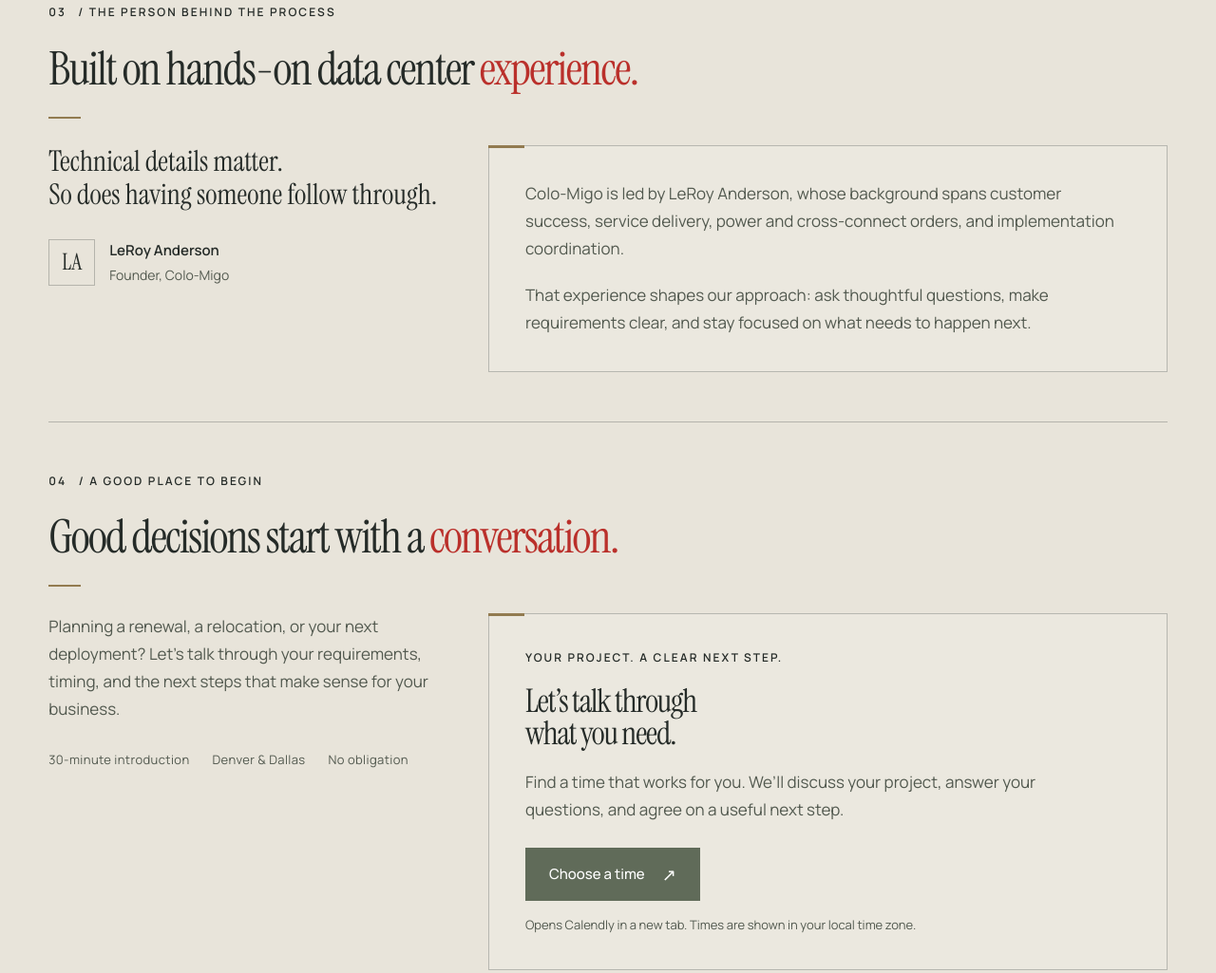
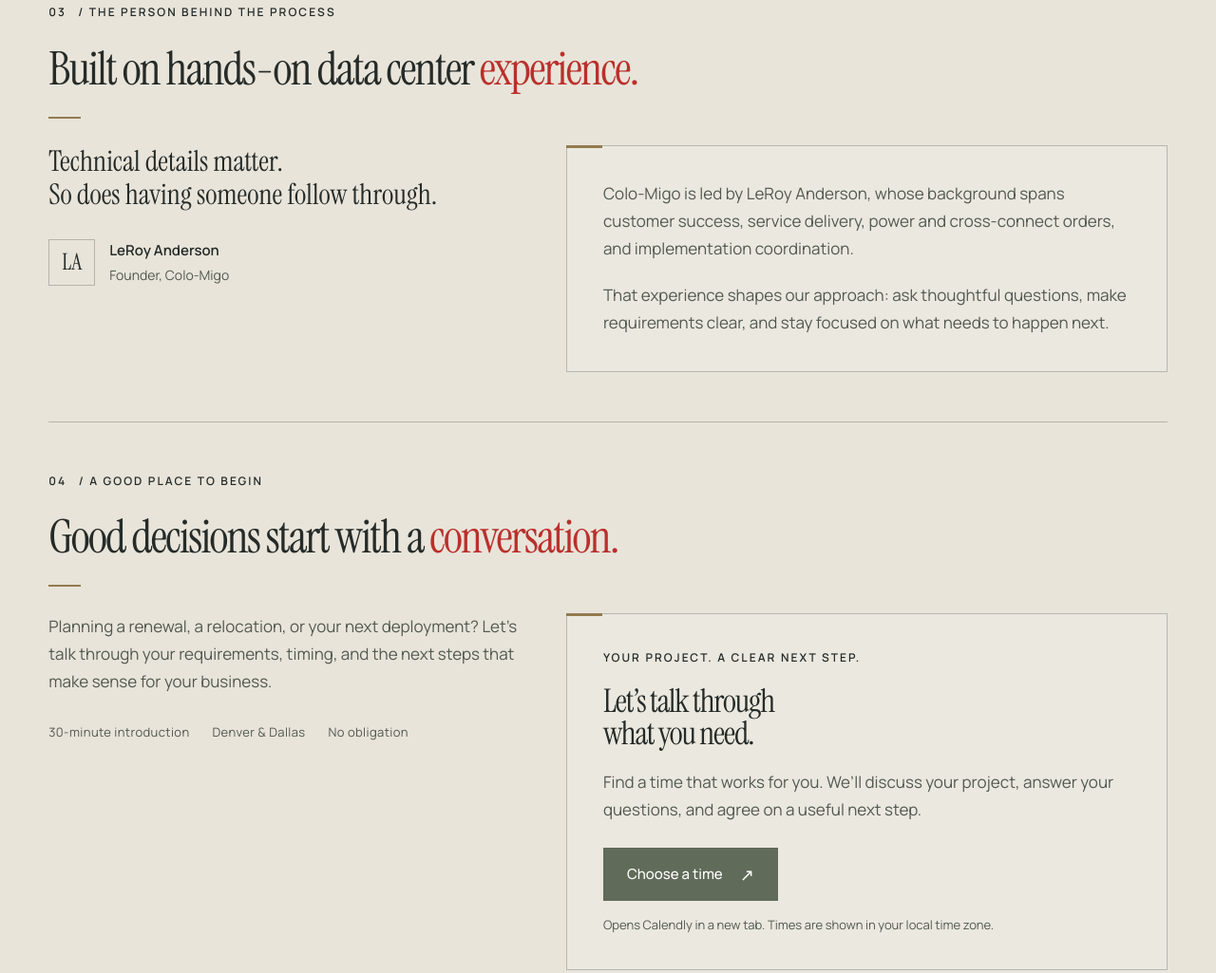
Before and after one commit to lerroyanderson-glitch/Colomigo, a plain HTML site: page index.html in a window 1280 px wide. Shown: the part 1958-2983 px from the top of the page at 95% size. Drawn offline with Linux system fonts and the light colour scheme.

Commit message:
Center and rebalance the about and contact section groups
Constrain headings and paired content rows in sections 03-05 to a shared 1400px width, center the groups, and reduce the gap between introductory text and cards. Preserve compact cards and mobile stacking.

Browser checks verified matched centering and no horizontal overflow on desktop, mobile and ultrawide screens.

```diff
--- a/assets/refinements.css
+++ b/assets/refinements.css
@@ -65,10 +65,6 @@
 .about { display: block; }
 .about h2 { max-width: none; }
 .about-copy {
-  display: grid;
-  grid-template-columns: minmax(0, .95fr) minmax(0, 1.65fr);
-  gap: clamp(32px, 4vw, 96px);
-  max-width: none;
   padding-top: 28px;
 }
 .about-copy .lead { font-size: clamp(30px, 1.5vw, 40px); max-width: 32ch; }
@@ -76,14 +72,17 @@
 .about-story p + p { margin-top: 20px; }
 .founder strong { font-size: 15px; }
 .founder div > span { font-size: 14px; }
-.about, .contact-grid { gap: clamp(40px, 6vw, 105px); }
 
 .scheduling { display: block; }
-.scheduling-content, .contact-grid {
+.about-copy, .scheduling-content, .contact-grid {
   display: grid;
-  grid-template-columns: minmax(0, .95fr) minmax(0, 1.65fr);
-  gap: clamp(32px, 4vw, 96px);
+  grid-template-columns: minmax(0, .8fr) minmax(0, 1fr);
+  gap: clamp(28px, 3vw, 56px);
+  width: 100%;
+  max-width: 1400px;
+  margin-inline: auto;
 }
+.section-heading { width: 100%; max-width: 1400px; margin-inline: auto; }
 .section-content { padding-top: 28px; }
 .section-heading h2 { margin: 24px 0 0; }
 .section-heading > .accent-line { margin: 24px 0 0; }
```
